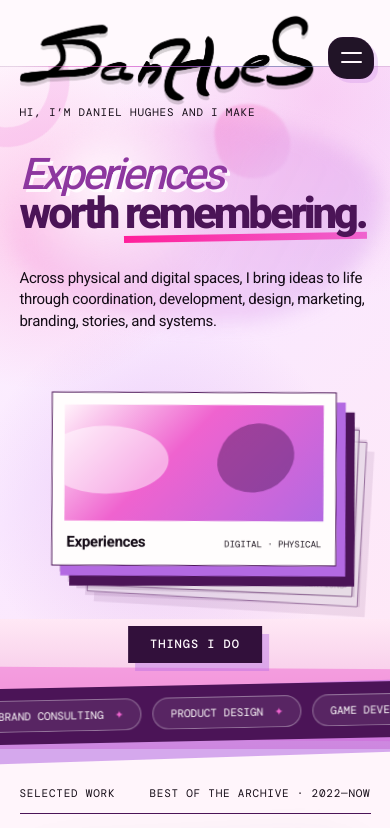
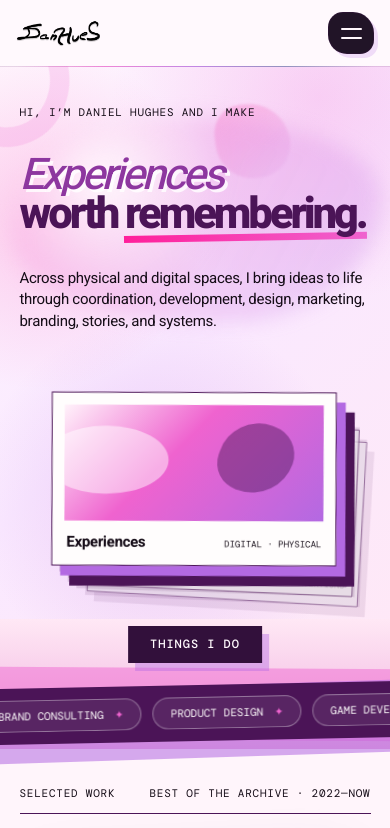
Before and after one commit to DanHues/creative-portfolio, a Next.js app: page / in a window 390 px wide. Shown: the top 828 px of the page. Built offline with nearby package versions, Linux system fonts and the light colour scheme; a web font is replaced by a local one.

Commit message:
Style centered logo navigation

```diff
--- a/app/globals.css
+++ b/app/globals.css
@@ -57,11 +57,9 @@ body > main { padding-top: 76px; }
   background: rgba(255,249,253,.94);
   box-shadow: 0 8px 26px rgba(54,20,66,.09);
 }
-.site-header.compact .wordmark,
-.site-header.compact .wordmark img { width: 82px; }
-.site-header.compact .wordmark { padding-top: 5px; padding-bottom: 5px; }
+.site-header.compact .nav-wordmark img { width: 67px; }
 .site-header.compact nav { padding: 3px; }
-.site-header.compact nav > a:not(.mobile-nav-contact) { padding: 6px 11px; }
+.site-header.compact nav > a:not(.nav-wordmark) { padding: 6px 11px; }
 .site-header.compact .availability { padding: 5px 9px; font-size: 8px; }
 .site-header::before { content: none; }
 .site-header::after {
@@ -74,24 +72,21 @@ body > main { padding-top: 76px; }
   background: linear-gradient(90deg, transparent 4%, var(--pink), var(--orchid), #6f7faf, transparent 96%);
   opacity: .7;
 }
-.wordmark {
+.mobile-header-logo { display: none; }
+.nav-wordmark {
   position: relative;
   z-index: 52;
-  width: 110px;
-  padding: 7px 10px;
+  padding: 4px 13px;
   display: grid;
   place-items: center;
-  border: 1px solid rgba(75,20,87,.16);
-  border-radius: 15px 24px 16px 22px;
-  background: rgba(255,255,255,.74);
-  box-shadow: 5px 5px 0 rgba(179,105,226,.16);
-  transform: rotate(-.7deg);
   transition: opacity .2s, transform .2s;
 }
-.wordmark:hover { transform: translateY(-2px) rotate(.3deg); opacity: .8; }
-.wordmark img { width: 96px; height: auto; }
-.wordmark, .wordmark img { transition: width .28s ease, opacity .2s, transform .2s; }
+.nav-wordmark:hover { transform: translateY(-2px) scale(1.04); opacity: .82; }
+.nav-wordmark img { width: 82px; height: auto; filter: invert(1); }
+.nav-wordmark,
+.nav-wordmark img { transition: width .28s ease, opacity .2s, transform .2s; }
 .site-header nav {
+  grid-column: 2;
   position: relative;
   z-index: 52;
   display: flex;
@@ -109,15 +104,15 @@ body > main { padding-top: 76px; }
   letter-spacing: .055em;
   transition: padding .28s ease;
 }
-.site-header nav > a:not(.mobile-nav-contact) {
+.site-header nav > a:not(.nav-wordmark) {
   position: relative;
   padding: 9px 14px;
   border: 0;
   border-radius: 999px;
   transition: color .2s, background .2s, transform .2s, box-shadow .2s;
 }
-.site-header nav > a:not(.mobile-nav-contact):hover,
-.site-header nav > a:not(.mobile-nav-contact):focus-visible {
+.site-header nav > a:not(.nav-wordmark):hover,
+.site-header nav > a:not(.nav-wordmark):focus-visible {
   z-index: 2;
   color: #1e1122;
   background: linear-gradient(120deg, #f2d4ff, var(--pink));
@@ -131,6 +126,7 @@ body > main { padding-top: 76px; }
 .mobile-menu-toggle,
 .nav-backdrop { display: none; }
 .availability {
+  grid-column: 3;
   position: relative;
   z-index: 52;
   justify-self: end;
@@ -2604,14 +2600,19 @@ body > main { padding-top: 76px; }
     min-height: 54px;
     padding: 5px 14px;
   }
-  .wordmark {
-    width: 96px;
-    padding: 6px 9px;
-    border-radius: 13px 20px 14px 18px;
-  }
-  .wordmark img { width: 82px; }
-  .site-header.compact .wordmark { width: 79px; padding: 4px 7px; }
-  .site-header.compact .wordmark img { width: 67px; }
+  .mobile-header-logo {
+    position: relative;
+    z-index: 54;
+    display: block;
+    justify-self: start;
+  }
+  .mobile-header-logo img {
+    width: 88px;
+    height: auto;
+    transition: width .28s ease, opacity .2s ease;
+  }
+  .mobile-header-logo:hover { opacity: .75; }
+  .site-header.compact .mobile-header-logo img { width: 72px; }
   .mobile-menu-toggle {
     position: relative;
     z-index: 54;
@@ -2694,6 +2695,7 @@ body > main { padding-top: 76px; }
     transform-origin: top right;
     transition: opacity .24s ease, visibility .24s, transform .32s cubic-bezier(.2,.8,.2,1);
   }
+  .site-header nav > .nav-wordmark { display: none; }
   .site-header.compact nav {
     top: 62px;
     max-height: calc(100dvh - 74px);
@@ -2726,8 +2728,8 @@ body > main { padding-top: 76px; }
     text-transform: uppercase;
     letter-spacing: .12em;
   }
-  .site-header nav > a:not(.mobile-nav-contact),
-  .site-header.compact nav > a:not(.mobile-nav-contact) {
+  .site-header nav > a:not(.nav-wordmark),
+  .site-header.compact nav > a:not(.nav-wordmark) {
     padding: 15px 4px;
     display: flex;
     justify-content: space-between;
@@ -2739,13 +2741,13 @@ body > main { padding-top: 76px; }
     letter-spacing: -.045em;
     text-transform: none;
   }
-  .site-header nav > a:not(.mobile-nav-contact)::after {
+  .site-header nav > a:not(.nav-wordmark)::after {
     content: "+";
     color: var(--pink);
     font-size: .5em;
   }
-  .site-header nav > a:not(.mobile-nav-contact):hover,
-  .site-header nav > a:not(.mobile-nav-contact):focus-visible {
+  .site-header nav > a:not(.nav-wordmark):hover,
+  .site-header nav > a:not(.nav-wordmark):focus-visible {
     padding-left: 10px;
     color: white;
     background: transparent;
@@ -2978,7 +2980,7 @@ body > main { padding-top: 76px; }
 }
 
 @media (hover: none) {
-  .site-header nav > a:not(.mobile-nav-contact):hover,
+  .site-header nav > a:not(.nav-wordmark):hover,
   .ticker a:hover,
   .project:hover .project-polaroid,
   .journal-page:hover,
```
